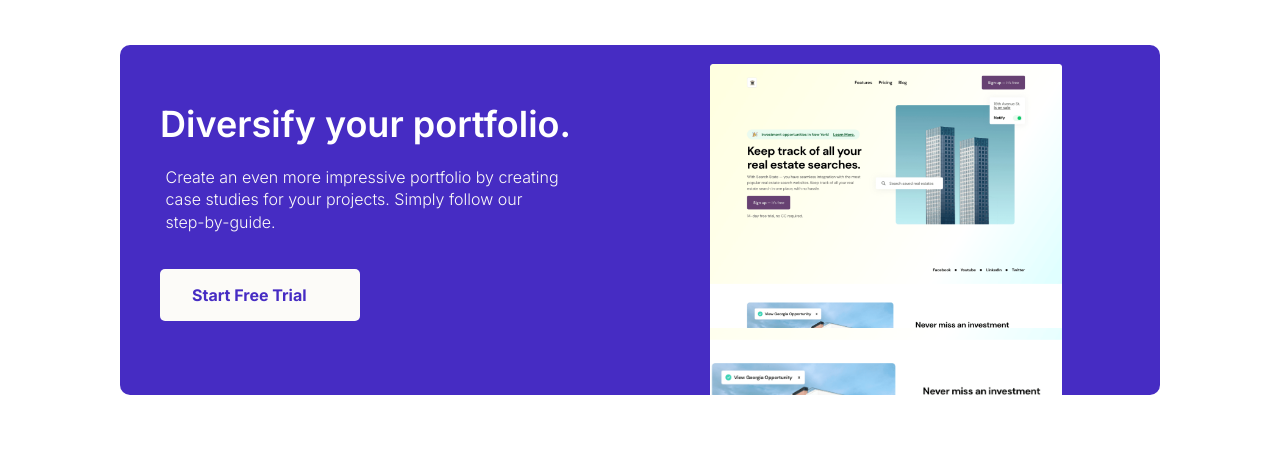
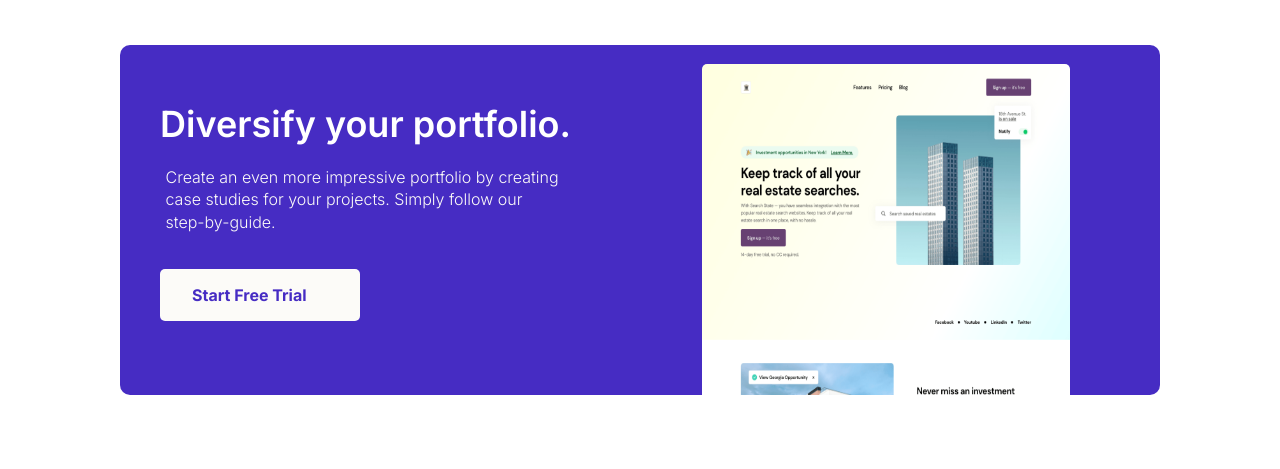
Before and after one commit to wellington-decker/codewell-Fiber, a website built with Parcel: page index.html in a window 1280 px wide. Shown: the part 1189-1658 px from the top of the page. Built offline with nearby package versions, Linux system fonts and the light colour scheme.

Commit message:
resolved image

```diff
--- a/index.html
+++ b/index.html
@@ -122,9 +122,9 @@
                 <button type="button" class="diversify-trial__btn">Start Free Trial</button>
             </div>
             <div class="diversify-image">
-                <div>
-                    <img src="assets/Page Image.png" alt="an image of a building">
-                </div>
+
+                <img src="assets/Page Image.png" alt="an image of a building">
+
             </div>
         </div>
     </section>
--- a/src/scss/layouts/_diversify.scss
+++ b/src/scss/layouts/_diversify.scss
@@ -5,6 +5,7 @@
 .diversify {
   @include container-small;
   margin-bottom: 3rem;
+  position: relative;
 
   @include breakpoint {
     @include container-big;
@@ -49,25 +50,27 @@
     }
 
     .diversify-image {
-      padding: 1.2rem 2rem 0;
+      padding: 1.2rem 1.5rem 0;
 
       @include breakpoint {
         width: 40%;
         margin: 0 auto;
       }
 
-      div {
+      img {
+        display: flex;
+        justify-content:center;
         margin: 0 auto;
         width: 100%;
-        height: 250px;
+        height: 100%;
         background: url("../../assets/Page Image.png");
-        background-size: cover;
+        background-size: contain;
         background-repeat: no-repeat;
         background-position: 70%;
         border-radius: 5px 5px 0 0;
 
         @include breakpoint {
-          height: 100%;
+          // height: 100%;
           background-position: center;
         }
       }
```
Also changed, not shown: dist/index.html, 3 other files.
